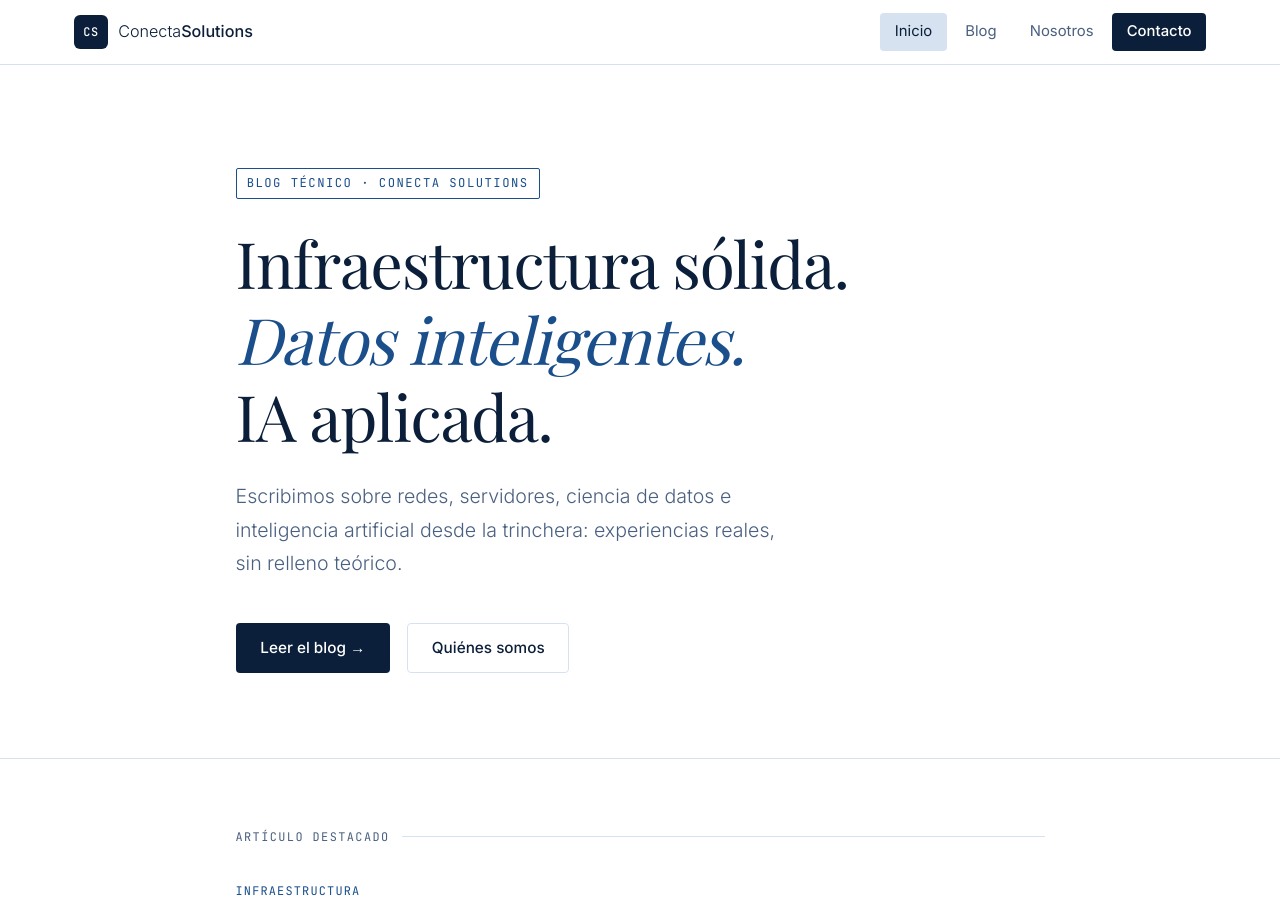
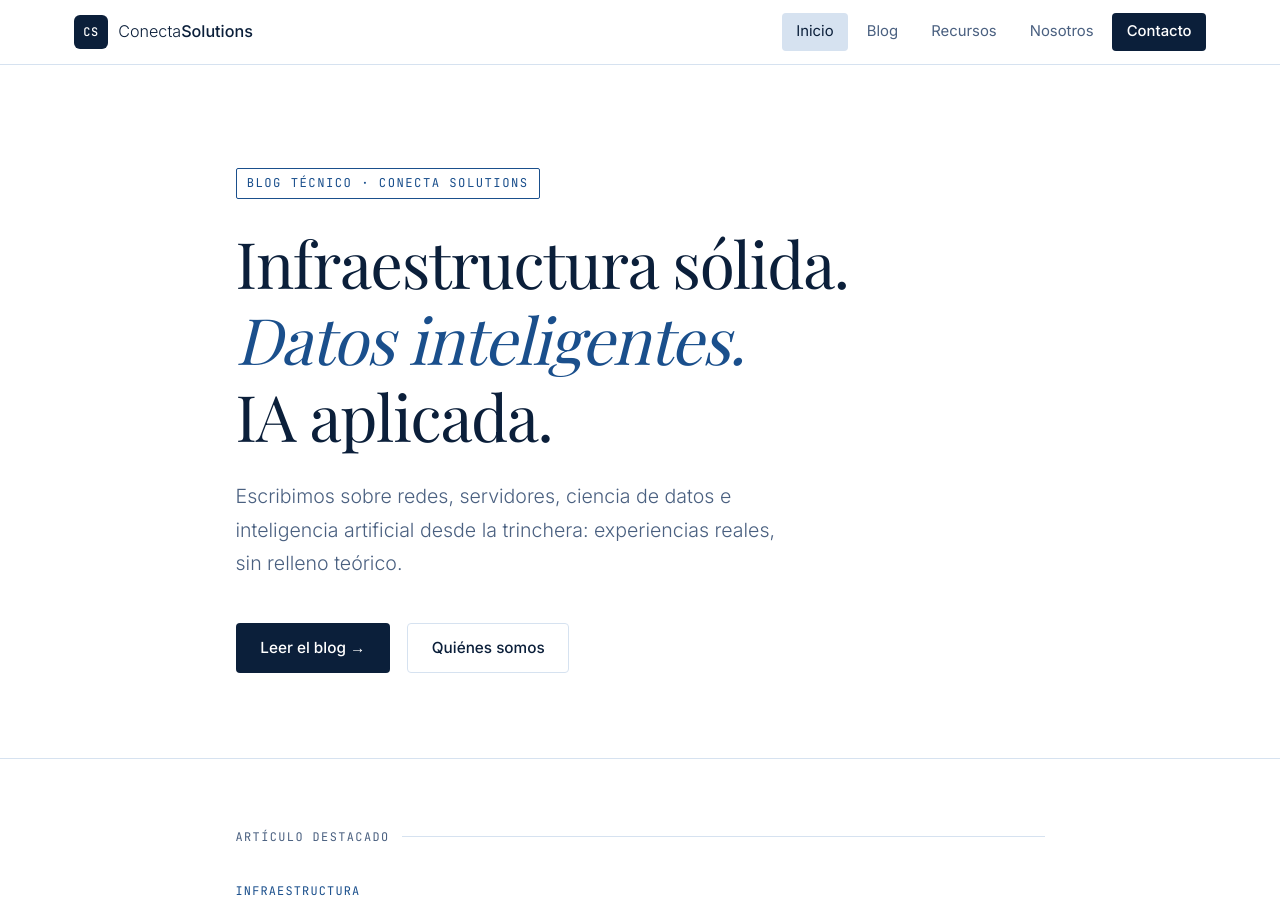
Before and after one commit to ghostmanhh/conectasolutions-blog, a Jekyll site: the page built from index.html, in a window 1280 px wide and 900 px high. Built offline with Jekyll 4.4.1, drawn with Linux system fonts in a browser that asks for light colours; some web fonts are replaced.

Commit message:
Update header.html

```diff
--- a/_includes/header.html
+++ b/_includes/header.html
@@ -8,6 +8,7 @@
     <nav class="site-nav">
       <a href="{{ '/' | relative_url }}" class="nav-link {% if page.url == '/' %}active{% endif %}">Inicio</a>
       <a href="{{ '/blog/' | relative_url }}" class="nav-link {% if page.url contains '/blog' %}active{% endif %}">Blog</a>
+      <a href="{{ '/libros-recursos/' | relative_url }}" class="nav-link {% if page.url contains '/libros' %}active{% endif %}">Recursos</a>
       <a href="{{ '/sobre-nosotros/' | relative_url }}" class="nav-link {% if page.url contains '/sobre' %}active{% endif %}">Nosotros</a>
       <a href="{{ '/contacto/' | relative_url }}" class="nav-link nav-cta">Contacto</a>
     </nav>
```
